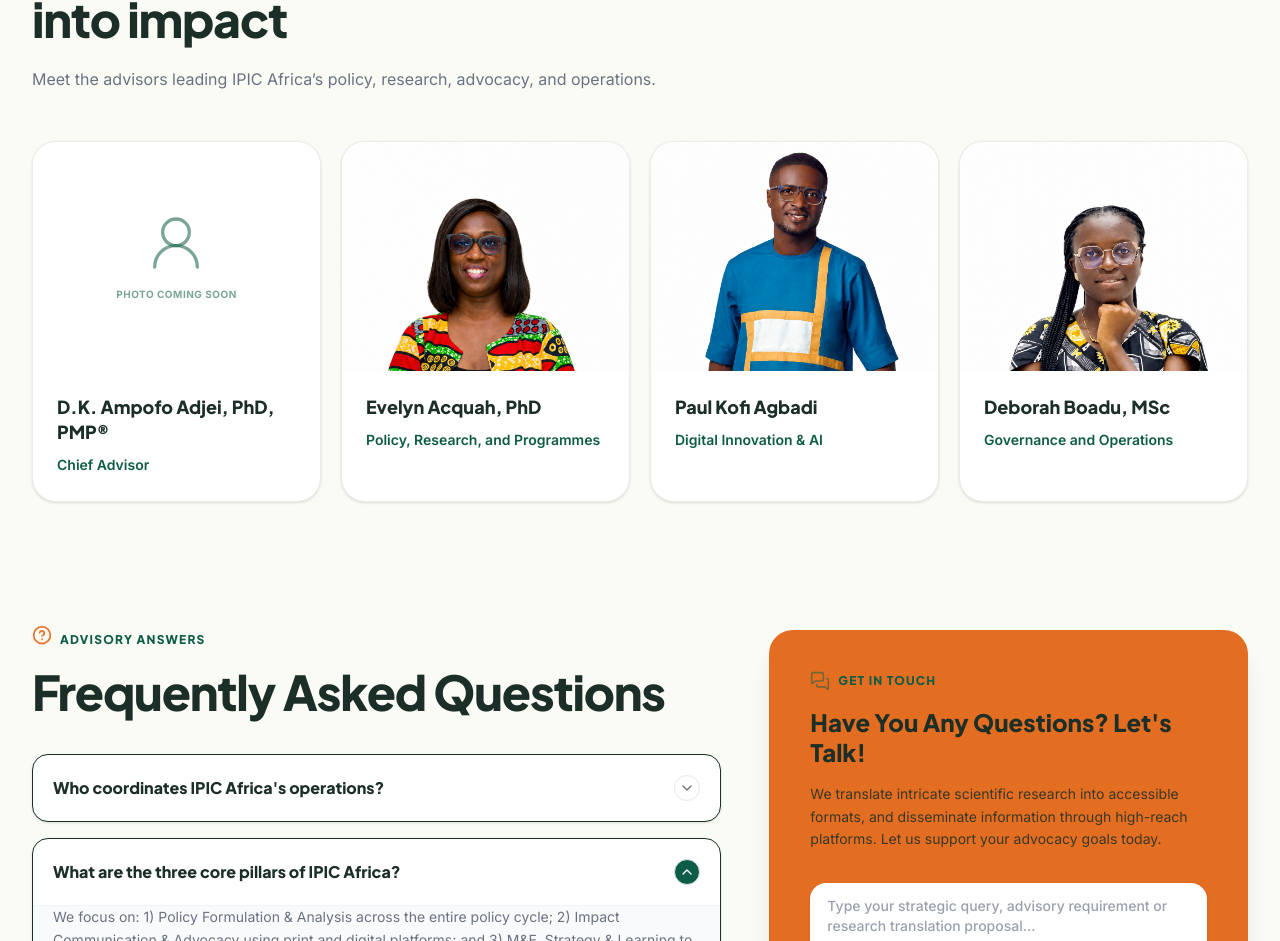
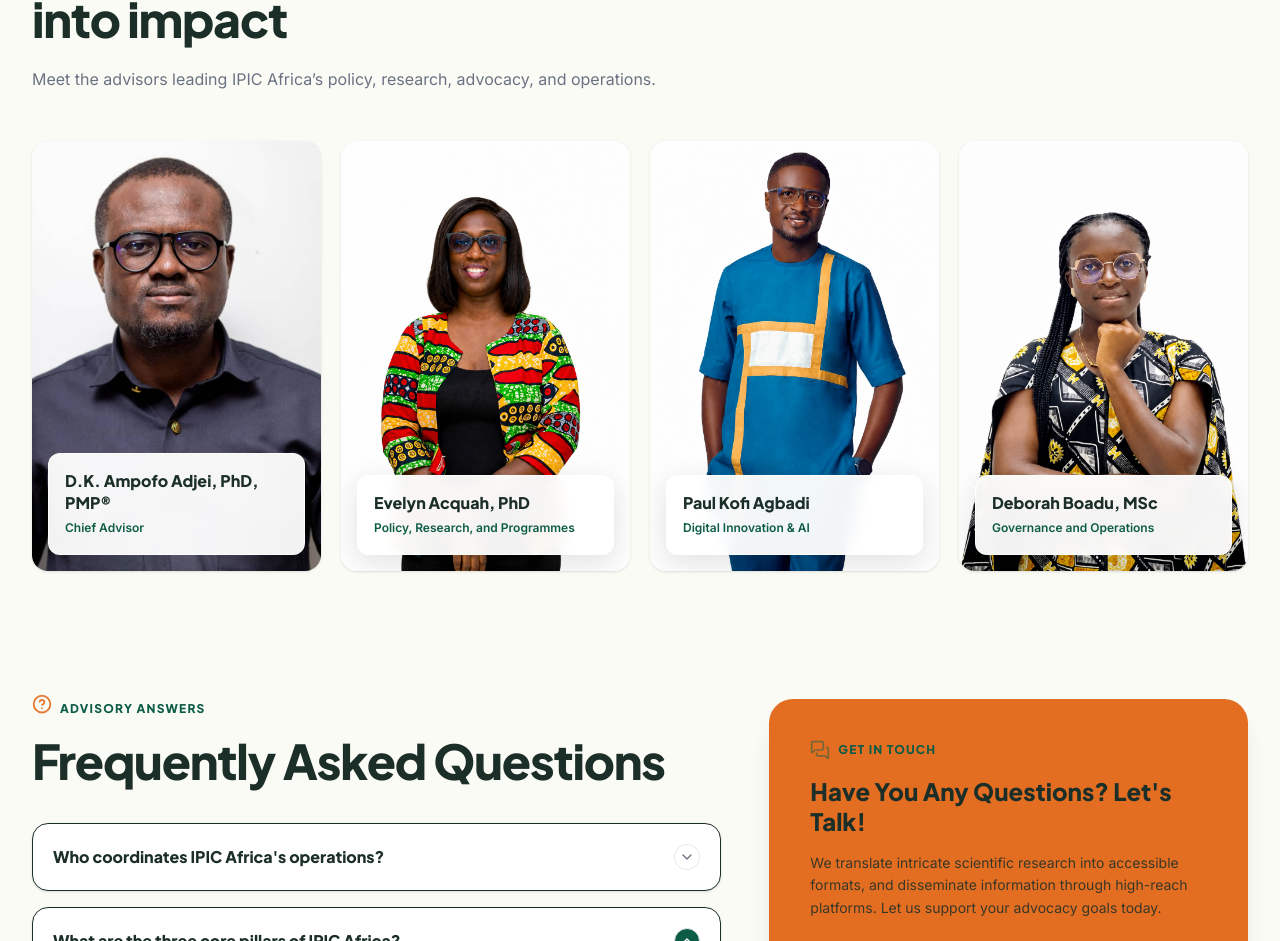
Before and after one commit to manuellnanor/ipicafricaweb, a React (Vite) app: page / in a window 1280 px wide. Shown: the part 3826-4767 px from the top of the page. Built offline with nearby package versions, Linux system fonts and the light colour scheme.

Commit message:
Redesign team member cards

```diff
--- a/src/components/Volunteers.tsx
+++ b/src/components/Volunteers.tsx
@@ -1,11 +1,17 @@
 import { UserRound } from "lucide-react";
 import { motion } from "motion/react";
+import dkAmpofoAdjeiImage from "../assets/team/dk-ampofo-adjei.jpeg";
 import paulKofiAgbadiImage from "../assets/team/paul-kofi-agbadi.png";
 import deborahBoaduImage from "../assets/team/deborah-boadu.png";
 import evelynAcquahImage from "../assets/team/evelyn-acquah.png";
 
 const TEAM = [
-  { name: "D.K. Ampofo Adjei, PhD, PMP®", role: "Chief Advisor" },
+  {
+    name: "D.K. Ampofo Adjei, PhD, PMP®",
+    role: "Chief Advisor",
+    image: dkAmpofoAdjeiImage,
+    imagePosition: "50% 30%",
+  },
   { name: "Evelyn Acquah, PhD", role: "Policy, Research, and Programmes", image: evelynAcquahImage },
   { name: "Paul Kofi Agbadi", role: "Digital Innovation & AI", image: paulKofiAgbadiImage },
   { name: "Deborah Boadu, MSc", role: "Governance and Operations", image: deborahBoaduImage },
@@ -35,25 +41,19 @@
             whileInView={{ opacity: 1, y: 0 }}
             viewport={{ once: true, amount: 0.2 }}
             transition={{ duration: 0.4, delay: index * 0.06 }}
-            className="overflow-hidden rounded-3xl border border-brand-green/10 bg-white shadow-sm"
+            className="group relative min-h-[390px] overflow-hidden rounded-2xl bg-brand-light-green shadow-sm sm:min-h-[430px]"
           >
-            <div className="relative flex aspect-[4/3] items-center justify-center overflow-hidden bg-white sm:aspect-[5/4]">
-              {member.image ? (
-                <img
-                  src={member.image}
-                  alt={`Portrait of ${member.name}`}
-                  className="h-full w-full object-cover object-top"
-                />
-              ) : (
-                <div className="flex flex-col items-center gap-3 text-brand-green/55">
-                  <UserRound className="h-16 w-16 stroke-[1.25]" aria-hidden="true" />
-                  <span className="text-[10px] font-bold uppercase tracking-wider">Photo coming soon</span>
-                </div>
-              )}
+            <div className="absolute inset-0 flex items-center justify-center overflow-hidden bg-brand-light-green">
+              <img
+                src={member.image}
+                alt={`Portrait of ${member.name}`}
+                className="h-full w-full object-cover transition-transform duration-500 group-hover:scale-[1.025]"
+                style={{ objectPosition: member.imagePosition ?? "50% 18%" }}
+              />
             </div>
-            <div className="p-5 sm:p-6">
-              <h3 className="font-display text-lg font-extrabold leading-snug text-brand-charcoal">{member.name}</h3>
-              <p className="mt-2 text-sm font-semibold leading-6 text-brand-green">{member.role}</p>
+            <div className="absolute inset-x-3 bottom-3 rounded-xl border border-white/75 bg-white/95 px-4 py-4 shadow-[0_8px_28px_rgba(15,29,25,0.12)] backdrop-blur-sm sm:inset-x-4 sm:bottom-4">
+              <h3 className="font-display text-base font-extrabold leading-snug text-brand-charcoal">{member.name}</h3>
+              <p className="mt-1 text-xs font-semibold leading-5 text-brand-green">{member.role}</p>
             </div>
           </motion.article>
         ))}
```
Also changed, not shown: src/assets/team/dk-ampofo-adjei.jpeg (added).
